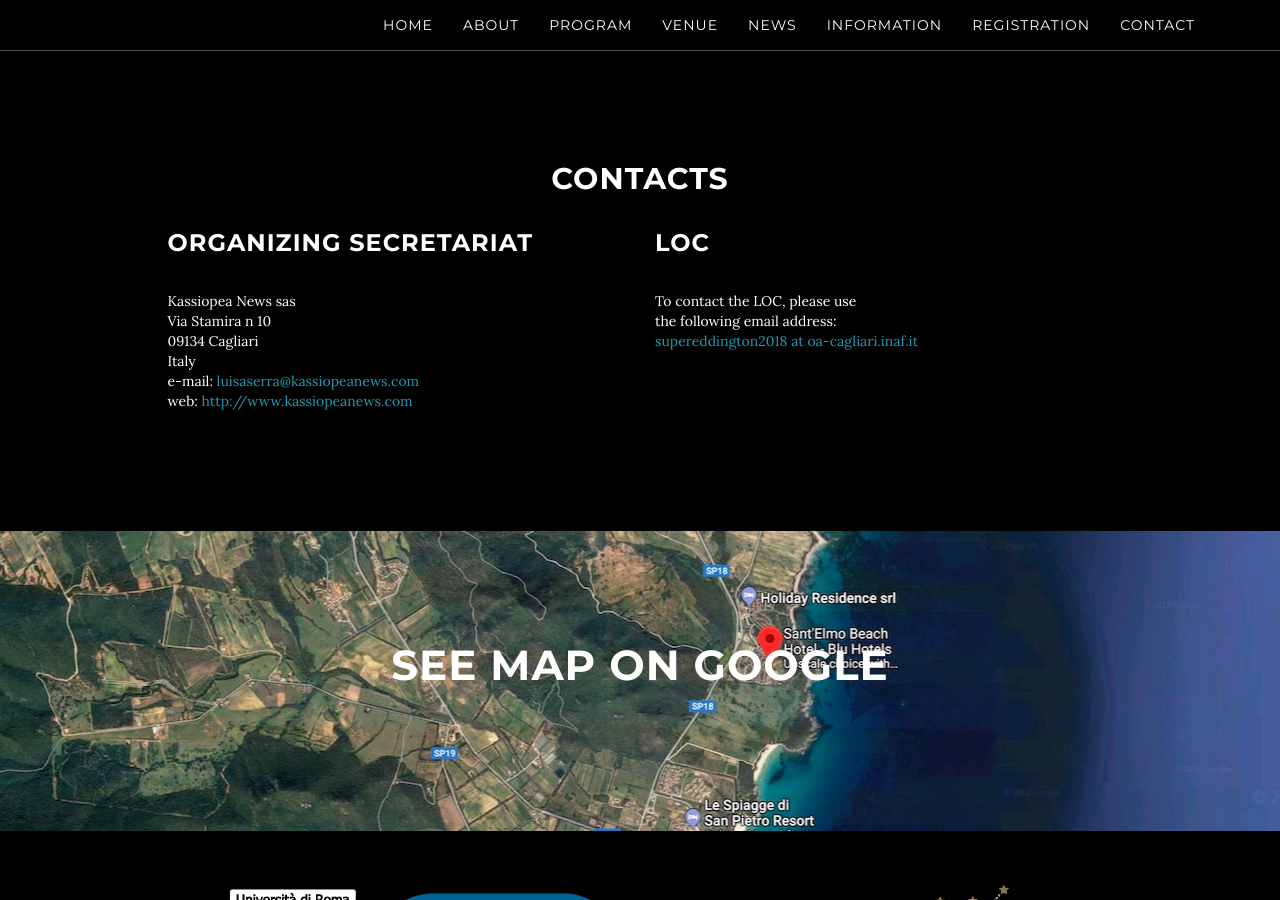
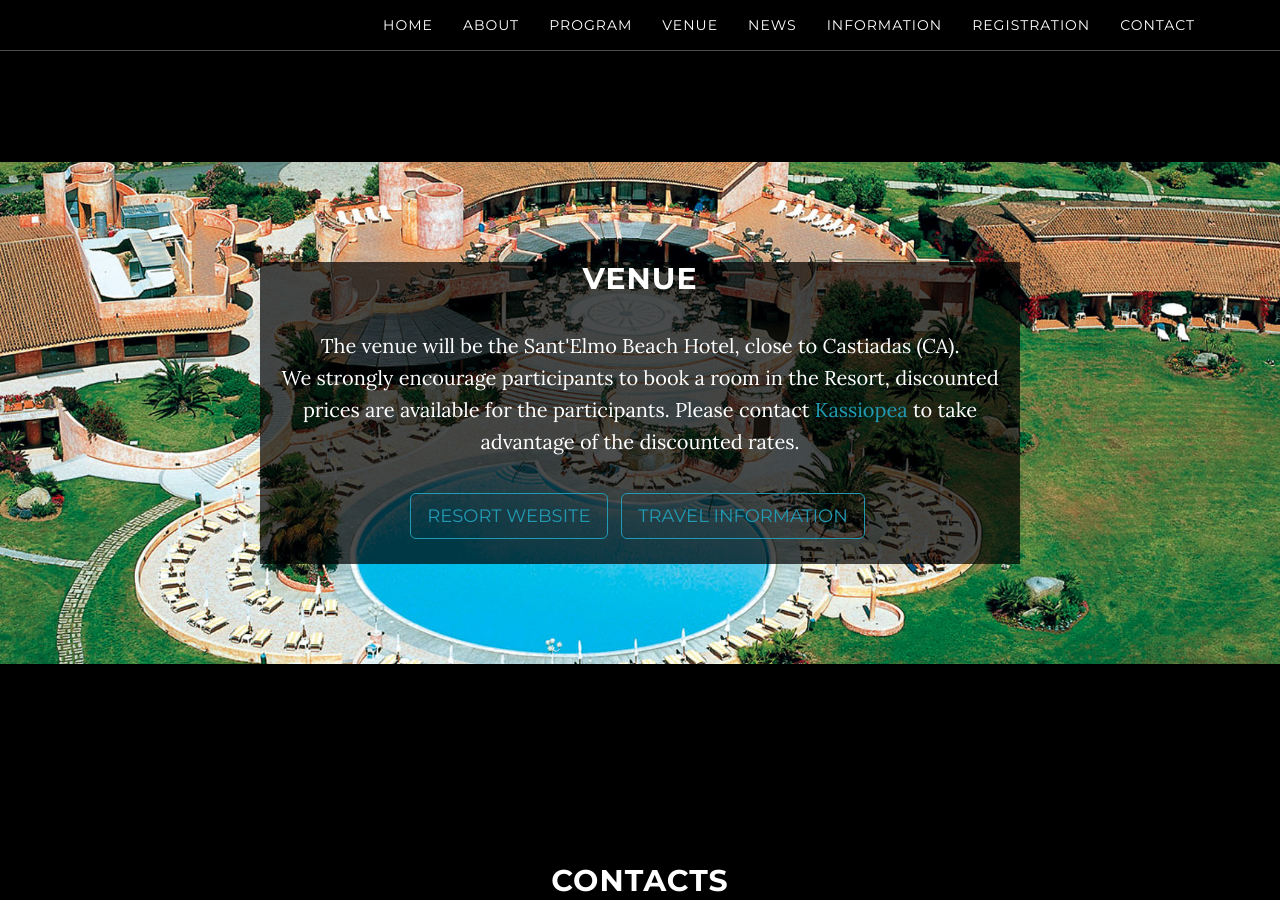
Before and after one commit to breakingthelimits/supereddington2018, a Jekyll site: the page built from index.html, in a window 1280 px wide and 900 px high, scrolled down 2493 px. Built offline with Jekyll 4.4.1, drawn with Linux system fonts in a browser that asks for light colours.

Commit message:
Update venue.html

```diff
--- a/_includes/venue.html
+++ b/_includes/venue.html
@@ -1,3 +1,27 @@
+<!-- Download Section -->
+     <section id="venue" class="content-section text-center">
+        <div class="venue-section">
+            <div class="container">
+                <div class="col-md-8 col-md-offset-2" style="background-color:rgba(0,0,0,0.7)">
+                    <h2>Venue</h2>
+                    <p>The venue will be the Sant'Elmo Beach Hotel, close to Castiadas (CA). <br />
+                      We strongly encourage participants to book a room in the Resort, discounted prices are available
+                      for the participants.
+                      Please contact <a href="mailto:luisaserra@kassiopeanews.com"> Kassiopea </a>
+                       to take advantage of the discounted rates.</p>
+                    <ul class="list-inline banner-social-buttons">
+                        <li>
+                            <a href="http://www.hotelsantelmobeach.it/en/" class="btn btn-default btn-lg">Resort website</a>
+                        </li>
+                        <li>
+                            <a href={{ site.baseurl }}/travel class="btn btn-default btn-lg">Travel information</a>
+                        </li>
+                    </ul>
+                </div>
+            </div>
+        </div>
+    </section>
+
 
     <!-- Download Section -->
     <!-- <section id="venue" class="content-section text-center">
```
